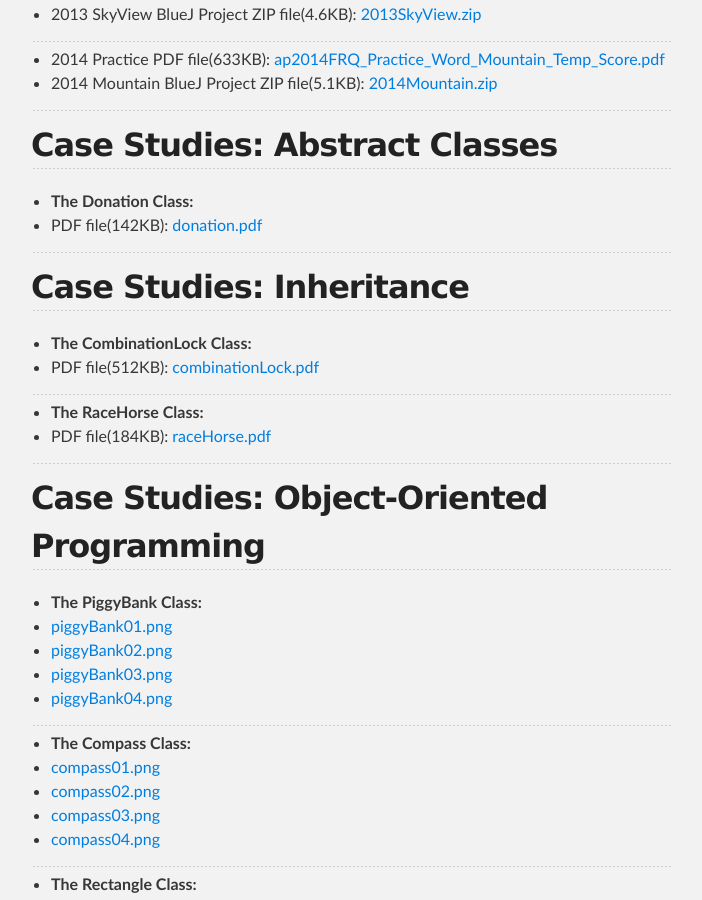
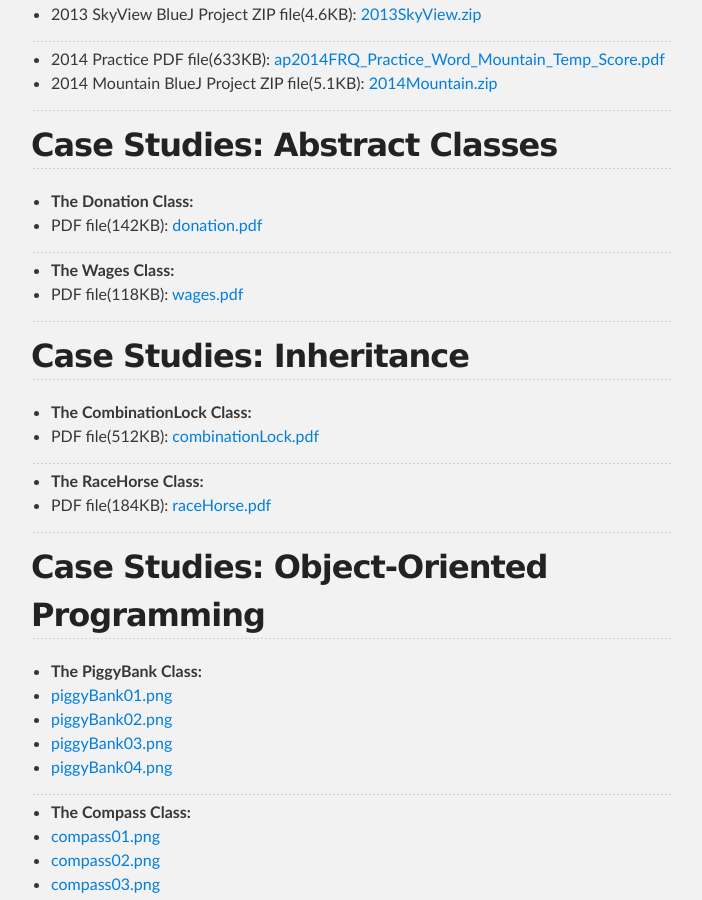
Before and after one commit to ynot1609/apcompsci3, a Jekyll site: the page built from frqs/index.md, in a window 1280 px wide and 900 px high, scrolled down 711 px. Shown: the whole window, without its empty margins (289-991 px from the left). Built offline with Jekyll 4.4.1, drawn with Linux system fonts in a browser that asks for light colours.

Commit message:
added wages

```diff
--- a/frqs/index.md
+++ b/frqs/index.md
@@ -41,6 +41,11 @@ title: Free Response Questions
 
 + **The Donation Class:**
 + PDF file(142KB): [donation.pdf](/apcompsci3/assets/donation.pdf)
+
+---
+
++ **The Wages Class:**
++ PDF file(118KB): [wages.pdf](/apcompsci3/assets/wages.pdf)
 
 ---
 
```
Also changed, not shown: 1 other file.
